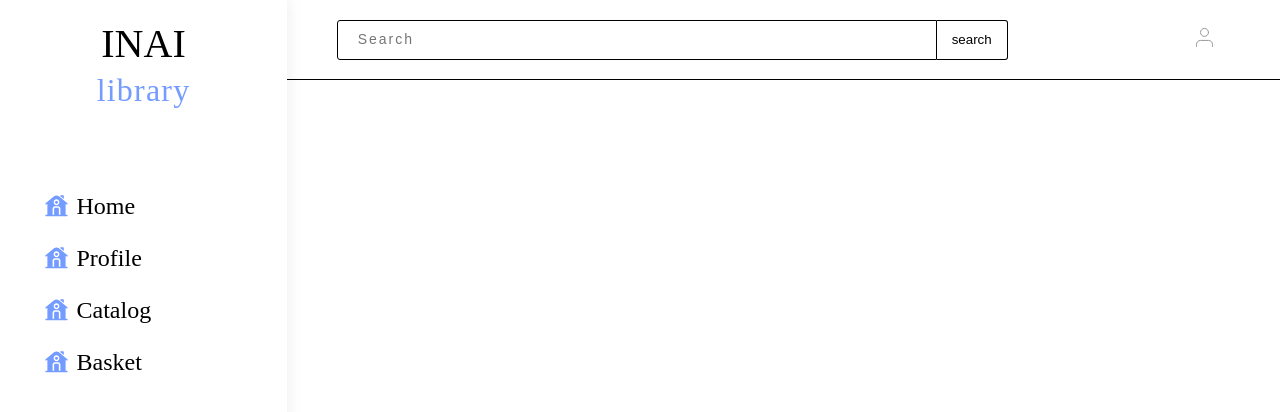
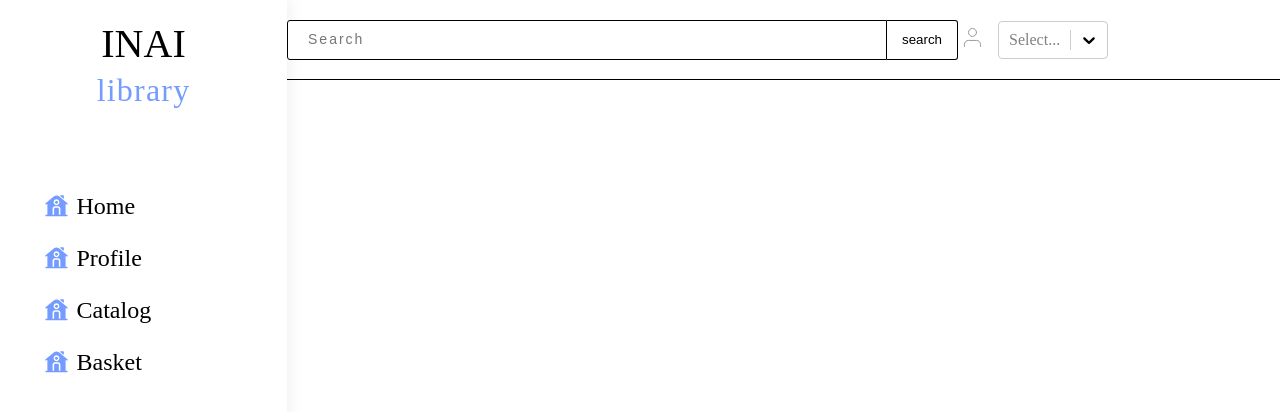
Before and after one commit to EmirlanDogdurbaev/libr2, a React (Vite) app: page /login in a window 1280 px wide. Shown: the top 412 px of the page. Built offline with nearby package versions, Linux system fonts and the light colour scheme; sample sign-in values are in the browser's storage.

Commit message:
added select to dropdown

```diff
--- a/package.json
+++ b/package.json
@@ -16,6 +16,7 @@
     "react": "^18.2.0",
     "react-dom": "^18.2.0",
     "react-router-dom": "^6.17.0",
+    "react-select": "^5.8.0",
     "sass": "^1.69.5"
   },
   "devDependencies": {
--- a/src/modules/Nav/Nav.jsx
+++ b/src/modules/Nav/Nav.jsx
@@ -2,7 +2,6 @@ import NavItem from "./NavItem/NavItem.jsx";
 import styles from "./Nav.module.scss"
 import Logo from "../../components/UI/Logo/Logo.jsx";
 import icon1 from "../../assets/icons/home.svg"
-
 const Nav = (props) => {
 
 
@@ -14,7 +13,7 @@ const Nav = (props) => {
     return <nav className={navClass}>
         <Logo/>
         <ul>
-            <li><NavItem to={"/home"}> <img src={icon1} alt=""/> home</NavItem></li>
+            <li><NavItem to={"/"}> <img src={icon1} alt=""/> home</NavItem></li>
             <li><NavItem to={"/profile"}> <img src={icon1} alt=""/> profile</NavItem></li>
             <li><NavItem to={"/catalog"}> <img src={icon1} alt=""/> catalog</NavItem></li>
             <li><NavItem to={"/basket"}> <img src={icon1} alt=""/>basket</NavItem></li>
--- a/src/modules/SearchBar/SearchBar.jsx
+++ b/src/modules/SearchBar/SearchBar.jsx
@@ -1,8 +1,15 @@
 import styles from "./SearchBar.module.scss"
 import profile from "../../assets/icons/user.svg"
 import {Link} from "react-router-dom";
+import Select from "react-select";
 
 const SearchBar = (props) => {
+    const options = [
+        { label: 'Option 1', value: 'option1' },
+        { label: 'Option 2', value: 'option2' },
+        { label: 'Option 3', value: 'option3' },
+      ];
+
     // eslint-disable-next-line react/prop-types
     const toggle  = props.toggleClassName;
     return <div className={styles.SearchBar}>
@@ -22,6 +29,10 @@ const SearchBar = (props) => {
             </button>
             </section>
         </div>
+        <div>
+
+        <Select options={options} />
+        </div>
     </div>
 }
 
--- a/src/modules/SearchBar/SearchBar.module.scss
+++ b/src/modules/SearchBar/SearchBar.module.scss
@@ -6,7 +6,7 @@
   border-bottom: 1px solid black;
   //z-index: 2;
 
-  div {
+  >div {
     width: clamp(90%, 80%, 95%);
     margin: 0 auto;
     display: flex;
```
Also changed, not shown: 1 other file (tests, documents, lock files or other folders).
